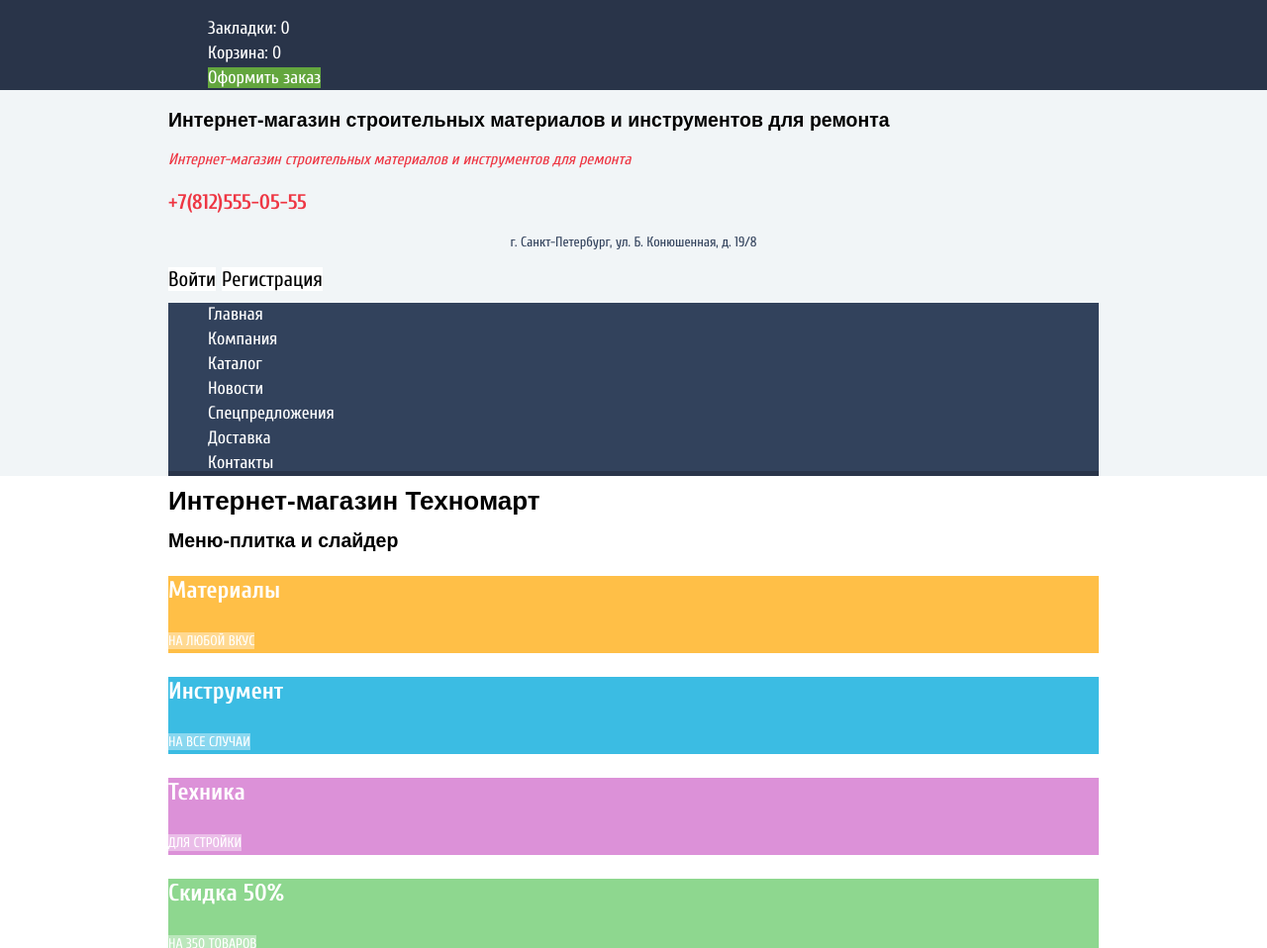
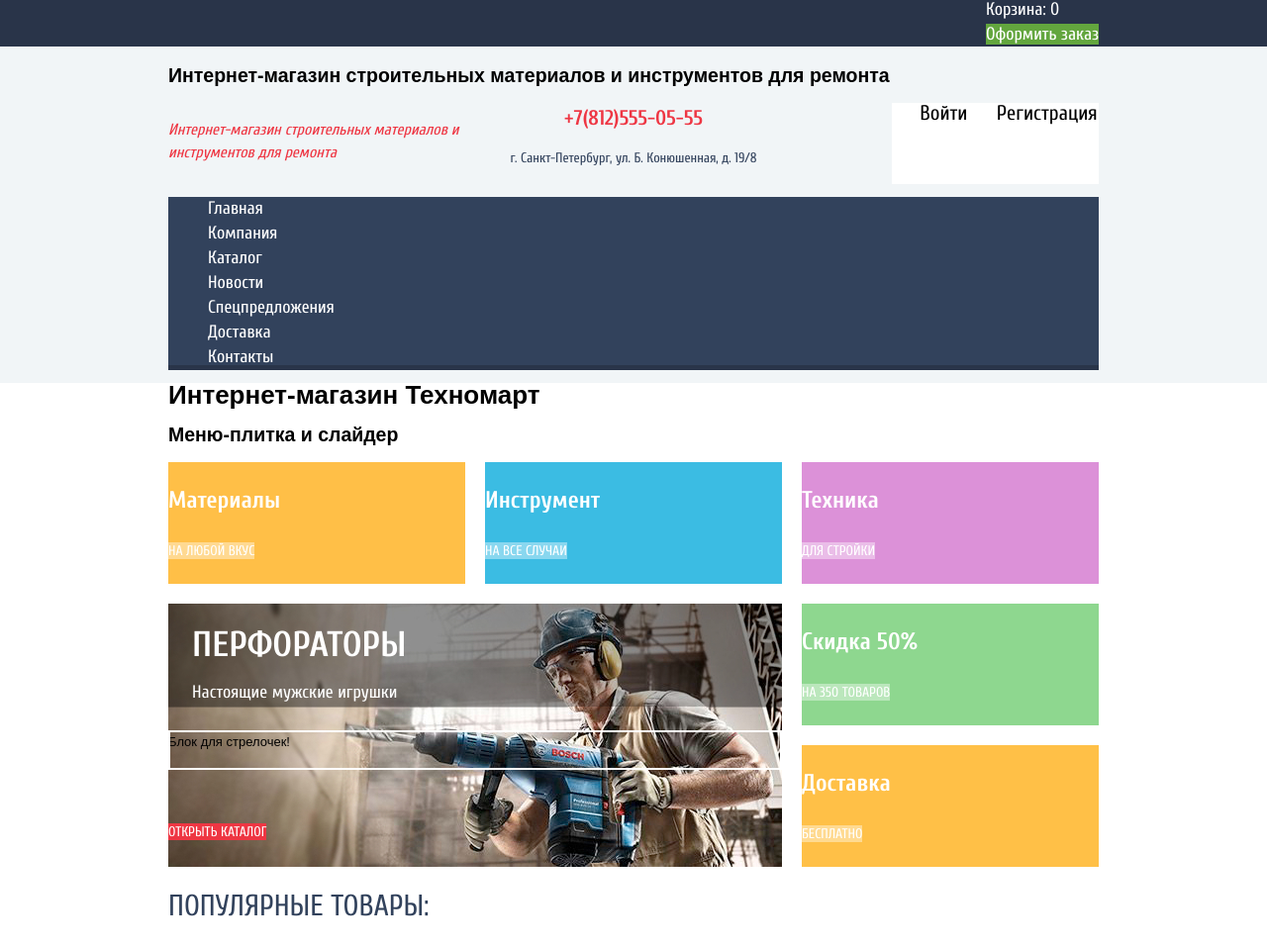
Before and after one commit to Tim1331/1464733-technomart-29, a plain HTML site: page index.html in a window 1280 px wide. Shown: the part 84-1042 px from the top of the page at 99% size. Drawn offline with Linux system fonts and the light colour scheme; a web font is replaced by a local one.

Commit message:
Сохранение текущего прогресса

```diff
--- a/css/style.css
+++ b/css/style.css
@@ -114,11 +114,28 @@ img {
      max-width: 100%;
      height: auto;
 }
+/*-------------------------------------------------*/
+                    /*Grid*/
+.page {
+     height: 100%;
+}
+.page-body {
+     min-height: 100%;
+     display: grid;
+    grid-template-rows: min-content 1fr min-content;
+     align-content: start;
+}
+/*-------------------------------------------------*/
 /*центровщик*/
 .container {
      width: 940px;
      margin: 0 auto;
+     padding: 0 10px;
 }
+.hidden {
+     grid-column: 1 / -1;
+}
+
 /*.header-main*/
 .header-main {
      background-color: var(--basic-white-blue);
@@ -126,6 +143,15 @@ img {
 .header-top{
      background-color: var(--basic-night-blue);
 }
+.header-top-content {
+
+}
+.header-top div{
+     display: grid;
+     grid-template-rows: min-content auto;
+     grid-template-columns: 1fr 1fr;
+}
+
 .header-logo {
      background-color: var(--basic-red);
      box-shadow: inset 0px -5px 0px rgba(0, 0, 0, 0.24);
@@ -140,9 +166,13 @@ img {
 .header-top-links {
      font-size:  18px;
      background-color: transparent;
+     justify-self: end;
 }
 .button-list {
+     margin: 0;
+     padding: 0;
      list-style: none;
+     grid-column: 1/-1;
 }
 .button-item a {
      font-size: 18px;
@@ -168,6 +198,11 @@ img {
 }
 
 /*------------------------------------------------------*/
+.header-bottom div {
+     display: grid;
+     grid-template-columns: 1fr 1fr 1fr;
+}
+
 .header-bottom-title {
      color: var(--basic-red);
      font-style: italic;
@@ -194,7 +229,7 @@ img {
      color: var(--basic-deep-blue);
 }
 .block-btn {
-     font-size: 21px;
+
      line-height: 21px;
 }
 .header-btn {
@@ -205,11 +240,21 @@ img {
      font-size: 21px;
      line-height: 21px;
 }
+.header-btn:first-child {
+     grid-column: 2/3;
+}
+.header-btn:last-child {
+     grid-column: 3/4;
+}
 .header-btn:hover {
      color: var(--basic-red);
 }
 .header-btn:active {
      color: var(--basic-greylight);
+}
+
+.navigation-main {
+    grid-column: 1/-1;
 }
 .navigation-list {
      list-style: none;
@@ -236,10 +281,13 @@ img {
 /*--------------------------------------------------------------*/
                /*main-content*/
 
+
 .menu {
      background: transparent;
+}
 
-}
+
+
 .mateotal {
      background-color: var(--basic-orange);
 }
@@ -254,10 +302,19 @@ img {
 
 .discount {
      background-color: var(--basic-green-tea);
+     grid-column: 3/4;
 }
 
 .delivery-color {
      background-color: var(--basic-extra-orange);
+     grid-column: 3/4;
+}
+
+.menu-blocks {
+     display: grid;
+     grid-template-columns: 300px 300px 300px;
+     grid-template-rows: 123px 123px 123px;
+     gap: 20px;
 }
 
 
@@ -288,9 +345,29 @@ color: var(--basic-white);
 
 
 /* Стили слайдера*/
+.item {
+     text-transform: uppercase;
+     position: relative;
+
+}
+
+.menu-block-slider {
+     position: absolute;
+     top: 694px;
+}
+
 .slide-description {
+     width: 620px;
+     height: 104px;
+     position: absolute;
+     top:0;
+     left: 0;
      color: var(--basic-white);
-     background-color: #DECDBE; /*временный фон, позже добавим ниже картинку на фон*/
+     background: rgba(0, 0, 0, 0.25); /*временный фон, позже добавим ниже картинку на фон*/
+}
+
+.menu-block-slider div:nth-of-type(2) {
+     visibility: hidden;
 }
 .slide-description h5 {
      font-size: 36px;
@@ -298,10 +375,16 @@ color: var(--basic-white);
      text-transform: uppercase;
      font-weight: bold;
      font-family: 'Cuprum', Arial, sans-serif;
+     margin: 24px 0 0 24px;
 }
 .slide-description p {
      font-size: 18px;
      font-family: 'Cuprum', Arial, sans-serif;
+     margin-left: 24px;
+     text-transform: lowercase;
+}
+.slide-description p:first-letter {
+     text-transform: uppercase;
 }
 
 .button {
@@ -312,6 +395,8 @@ color: var(--basic-white);
      font-family: 'Cuprum', Arial, sans-serif;
      font-size: 14px;
      line-height: 18px;
+     height: 35px;
+     align-self: center;
 }
 .arrow-btn {
      background-color: var(--basic-red);
@@ -335,10 +420,25 @@ color: var(--basic-white);
 .button-slider:active {
      background-color: var(--basic-red-active);
 }
-
+.slider-catalog {
+     position: relative;
+     bottom: 369px;
+}
+.slider-arrow {
+     outline: 2px solid #ffffff;
+     outline-offset: -2px;
+     position: relative;
+     bottom: 420px;
+     height: 40px;
+}
 
 /*----------------------------------------------------------*/
 /*.products*/
+
+.products-title {
+     display: grid;
+     grid-template-columns: 1fr max-content;
+}
 .products-title {
      background-color: var(--basic-grey-purple);
 }
@@ -378,10 +478,10 @@ color: var(--basic-old-price);
 }
 
 
-.arrow-btn {
+/*.arrow-btn {
 
 }
-
+*/
 /*-------------------------------------------------------------------*/
 /*.brands*/
 
@@ -393,10 +493,10 @@ color: var(--basic-old-price);
      border: 1px solid var(--basic-product-border);
 }
 
-.brands-item a {
+/*.brands-item a {
 
 }
-
+*/
 /*----------------------------------------------------------------------*/
 /*.service*/
 
@@ -404,9 +504,22 @@ color: var(--basic-old-price);
      background-color: var(--basic-white-blue);
 }
 
+.service-block {
+     display: grid;
+     grid-template-columns: 310px 310px 320px;
+     grid-template-rows: 188px 334px;
+}
+
+.service-block p {
+     grid-row-start: 1;
+     grid-column: 1 / 3;
+}
+
 .service-list {
      list-style-type: none;
      border: none;
+     grid-row: 2 / 3;
+     grid-column-start: 1;
 
 }
 
@@ -466,10 +579,10 @@ text-transform: uppercase;
 /*-----------------------------------------------------------------------*/
 /*-----------------------------------------------------------------------*/
                          /*.footer-main*/
-.footer-main {
+/*.footer-main {
 
 }
-
+*/
 .footer-top {
      background-color: var(--basic-deep-blue);
 }
@@ -485,20 +598,20 @@ text-transform: uppercase;
      color: var(--basic-footer-adress);
 }
 
-.footer-navigation {
-          /*Код расположения*/
+/*.footer-navigation {
+
 }
-
+*/
 .footer-navigation-top-list,
 .footer-navigation-bottom-list
 {
      list-style-type: none;
 }
 
-.footer-navigation-top-item {
+/*.footer-navigation-top-item {
 
 }
-
+*/
 .footer-navigation-top-item a {
      font-size: 18px;
      line-height: 24px;
@@ -536,10 +649,10 @@ text-transform: uppercase;
 
 }
 
-.footer-bottom-icon {
- /* Код расположения*/
+/*.footer-bottom-icon {
+
 }
-
+*/
 .footer-bottom-icon a {
      color: var(--basic-white);
      background: linear-gradient(0deg, var(--basic-icon-fon), var(--basic-icon-fon));
@@ -599,9 +712,7 @@ text-transform: uppercase;
 .breadcrumbs {
      list-style-type: none;
 }
-.item {
-     text-transform: uppercase;
-}
+
 .item a {
      line-height: 18px;
      color: var(--basic-black);
@@ -628,9 +739,12 @@ text-transform: uppercase;
      font-family: 'Cuprum', Arial, san-serif;
      font-size: 14px;
      line-height: 24px;
-     text-align: center;
      color: var(--basic-deep-blue);
      }
+.header-addres, .header-tel {
+     grid-column: 1/-1;
+     justify-self: center;
+}
 .header-sort {
      background-color: var(--basic-linen);
 }
--- a/index.html
+++ b/index.html
@@ -55,6 +55,7 @@
 		<section class="menu">
 				<div class="container">
 					<h2 class="hidden placement">Меню-плитка и слайдер</h2>
+					<div class="menu-blocks">
 						<div class="menu-block mateotal">
 							<h3>Материалы</h3>
 							<a href="">на любой вкус</a>
@@ -75,6 +76,8 @@
 							<h3>Доставка</h3>
 							<a href="">бесплатно</a>
 						</div>
+					</div>
+
 					<!-- Пропишем ниже разметку слайдера строки 70-91 -->
 					<div class="menu-block-slider">
 							<div class="item">
@@ -91,8 +94,10 @@
 									<p>Соседям на радость!</p>
 								</div>
 							</div>
-					<a class="prev"></a>
-					<a class="next"></a>
+							<div class="slider-arrow">
+								<a href=""></a>
+								<a href=""></a>
+								Блок для стрелочек!
 							</div>
 							<div class="slider-catalog">
 								<a class=" button button-slider" href="catalog.html">открыть каталог</a>
@@ -100,13 +105,14 @@
 								<span class="point"><!--Здесь будет точка слайдера--></span>
 							</div>
 					</div>
+				</div>
 			</section>
 		<section class="products">
 			<div class="container">
-				<div class="roducts-title">
+				<div class="p roducts-title">
 					<h2 class="heading">популярные товары:</h2>
 					<a class="button" href="">все популярные товары</a>
-				</div>перфораторы
+				</div>
 				<ul class="products-list">
 					<li class="products-item">
 						<img src="img/bfg-9000.jpg" alt="Перфоратор BOSCH BFG 9000" width="184" height="164">
@@ -128,7 +134,7 @@
 					</li>
 					<li class="products-item">
 						<img src="img/bfg-2000.jpg" alt="Перфоратор BOSCH BFG 2000" width="127" height="112">
-						<p>перфоратор BOSCH BFG 2000</p>
+						<p class="title-product">Перфоратор BOSCH BFG 2000</p>
 						<p>&nbsp;</p>
 						<a class="arrow-btn" href="">12500</a>
 					</li>
@@ -188,6 +194,7 @@
 		</section>
 		<section class="service">
 			<div class="container">
+				<div class="service-block">
 					<h2 class="heading-black">сервисы</h2>
 					<p>
 						Хороший интернет-магазин отличается от плохого не только ценами!
@@ -210,6 +217,7 @@
 							<a href="">Кредит</a>
 						</li>
 					</ul>
+				</div>
 			</div>
 		</section>
 		<section class="delivery">
```
Lines whose indentation alone changed are shown as unchanged.
